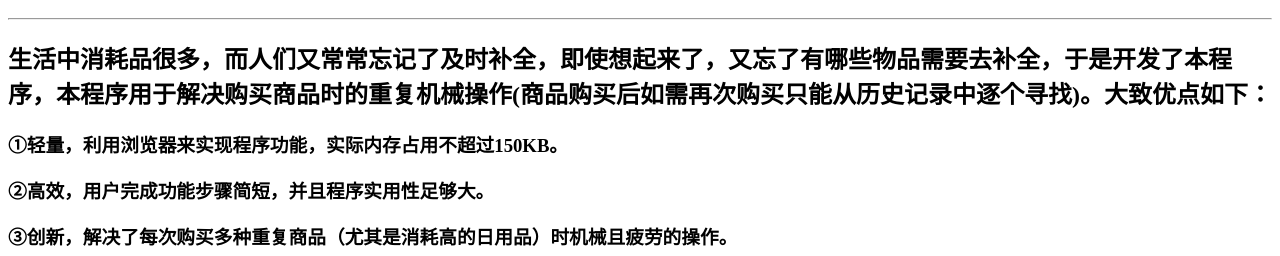
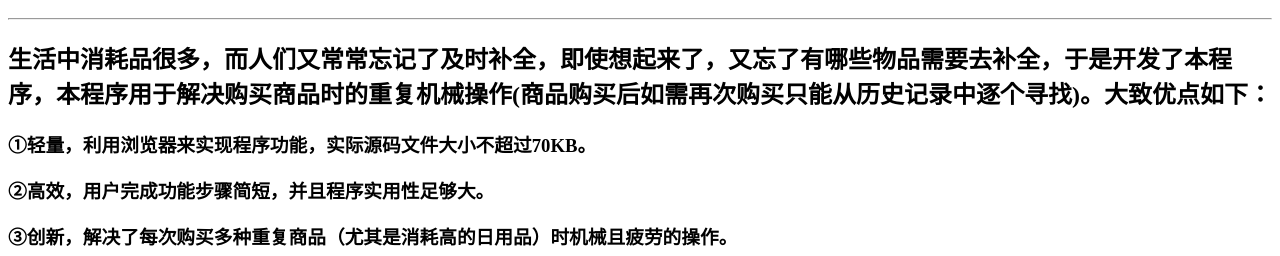
Before and after one commit to lvyitian/20221009, a plain HTML site: page index.html in a window 1280 px wide. Shown: the part 57-313 px from the top of the page. Drawn offline with Linux system fonts and the light colour scheme.

Commit message:
Update index.html

```diff
--- a/index.html
+++ b/index.html
@@ -12,7 +12,7 @@
 <body link="red" alink="red" vlink="red">
     <center><h1>====介绍及其优点====</h1></center><hr>
 	<h2>生活中消耗品很多，而人们又常常忘记了及时补全，即使想起来了，又忘了有哪些物品需要去补全，于是开发了本程序，本程序用于解决购买商品时的重复机械操作(商品购买后如需再次购买只能从历史记录中逐个寻找)。大致优点如下：</h2>
-	<h3>①轻量，利用浏览器来实现程序功能，实际内存占用不超过150KB。</h3>
+	<h3>①轻量，利用浏览器来实现程序功能，实际源码文件大小不超过70KB。</h3>
 	<h3>②高效，用户完成功能步骤简短，并且程序实用性足够大。</h3>
 	<h3>③创新，解决了每次购买多种重复商品（尤其是消耗高的日用品）时机械且疲劳的操作。</h3>
 	<center><h1>====使用注意事项====</h1></center><hr>
```
